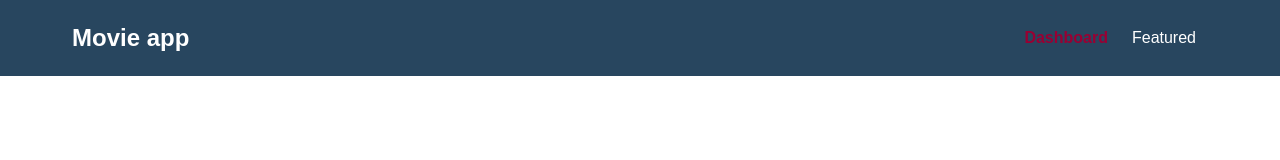
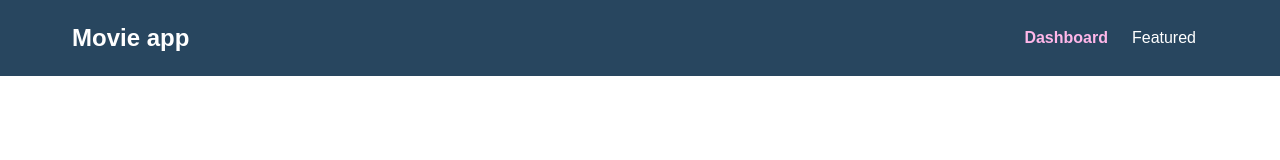
Before and after one commit to tusharsanan/movie-app-project, an Angular app: page /dashboard in a window 1280 px wide. Shown: the top 160 px of the page. Built offline with nearby package versions, Linux system fonts and the light colour scheme.

Commit message:
style(movie-app): changed color of routerLinkActive

```diff
--- a/src/app/components/navbar/navbar.component.scss
+++ b/src/app/components/navbar/navbar.component.scss
@@ -1,5 +1,3 @@
-@import "src/app/scss/variables/_variables.scss";
-
 nav {
   ul {
     display: flex;
@@ -11,7 +9,7 @@ nav {
     a {
       color: #fff;
       &.navbar__item--active {
-        color: $secondary-color;
+        color: #ffb7e9;
         font-weight: bold;
       }
     }
```
